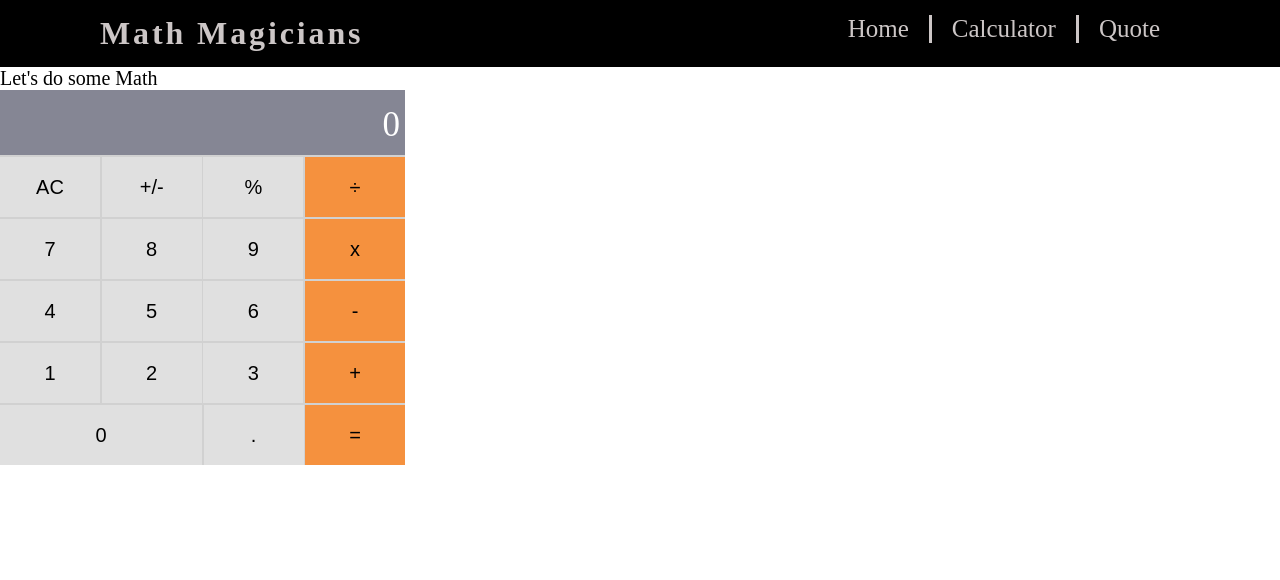
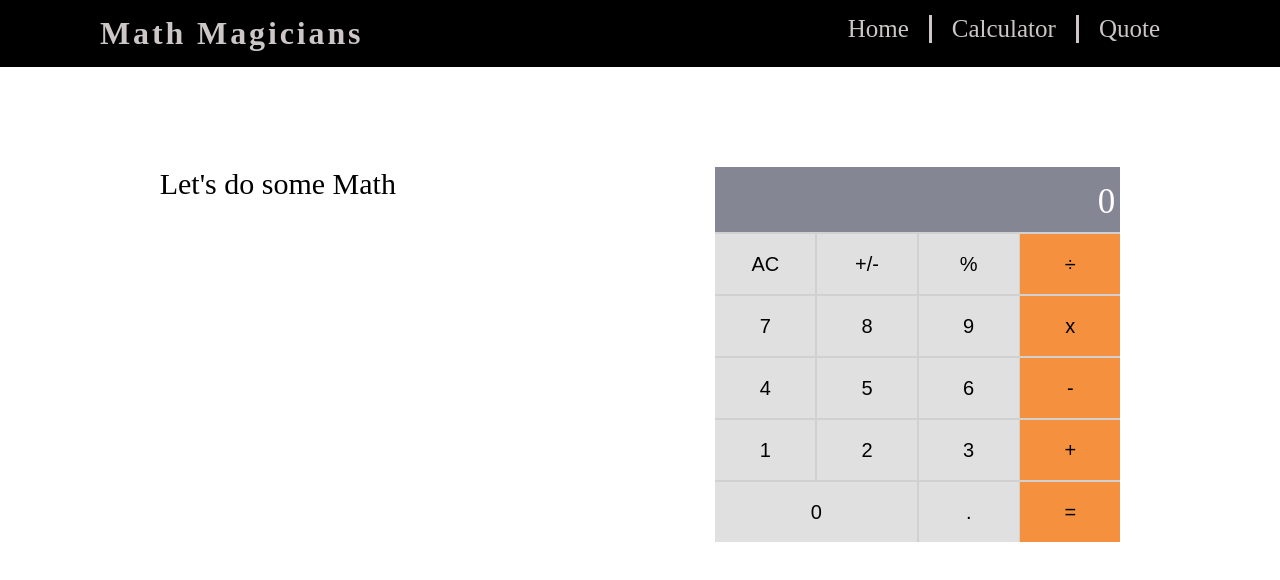
Before and after one commit to FilbertKimasa/math-magicians, a React (Create React App) app: page /Calculator in a window 1280 px wide. Shown: the top 580 px of the page. Built offline with nearby package versions, Linux system fonts and the light colour scheme.

Commit message:
Add styles for the Calculator component

```diff
--- a/src/styles/Calculator.css
+++ b/src/styles/Calculator.css
@@ -38,3 +38,15 @@
 .btn-zero {
   width: 202px;
 }
+
+.section-calculator {
+  display: flex;
+  flex-direction: row;
+  justify-content: space-around;
+  margin-top: 100px;
+}
+
+.section-calculator p {
+  font-weight: 400;
+  font-size: 30px;
+}
```
